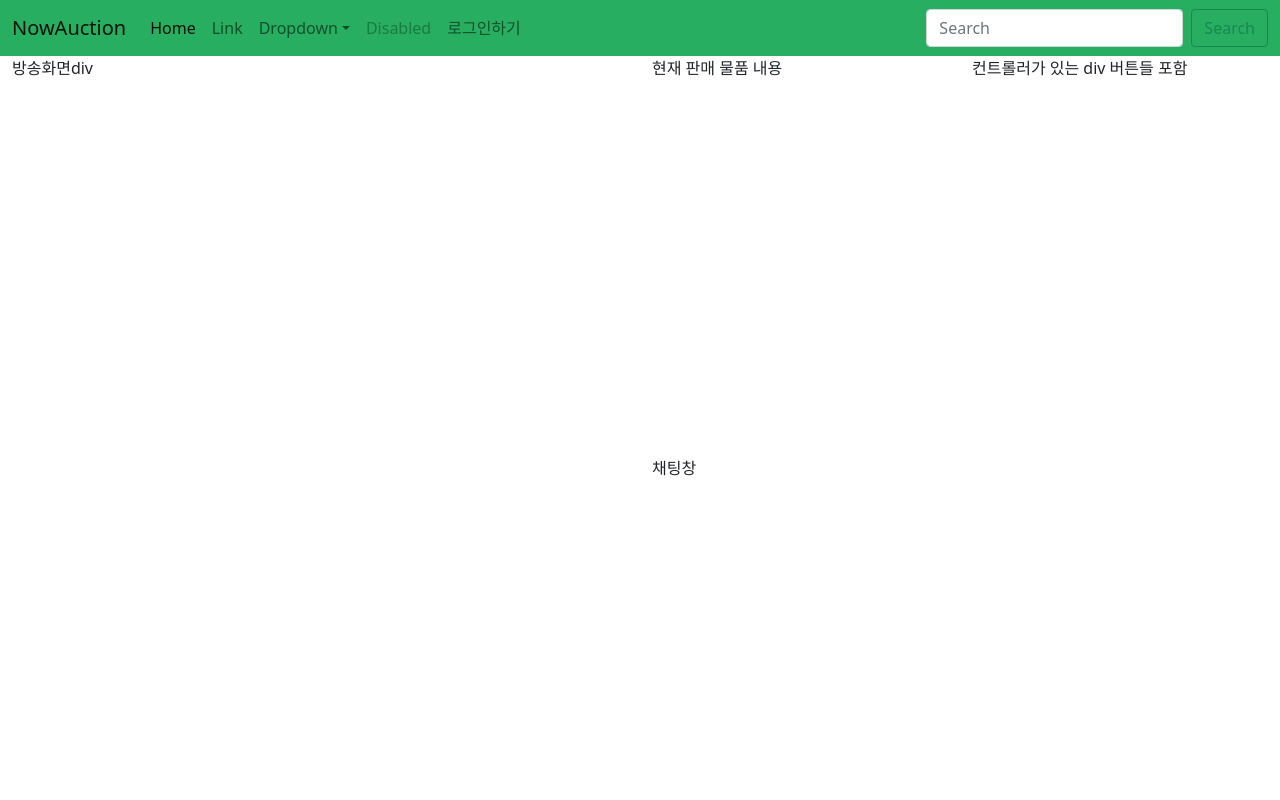
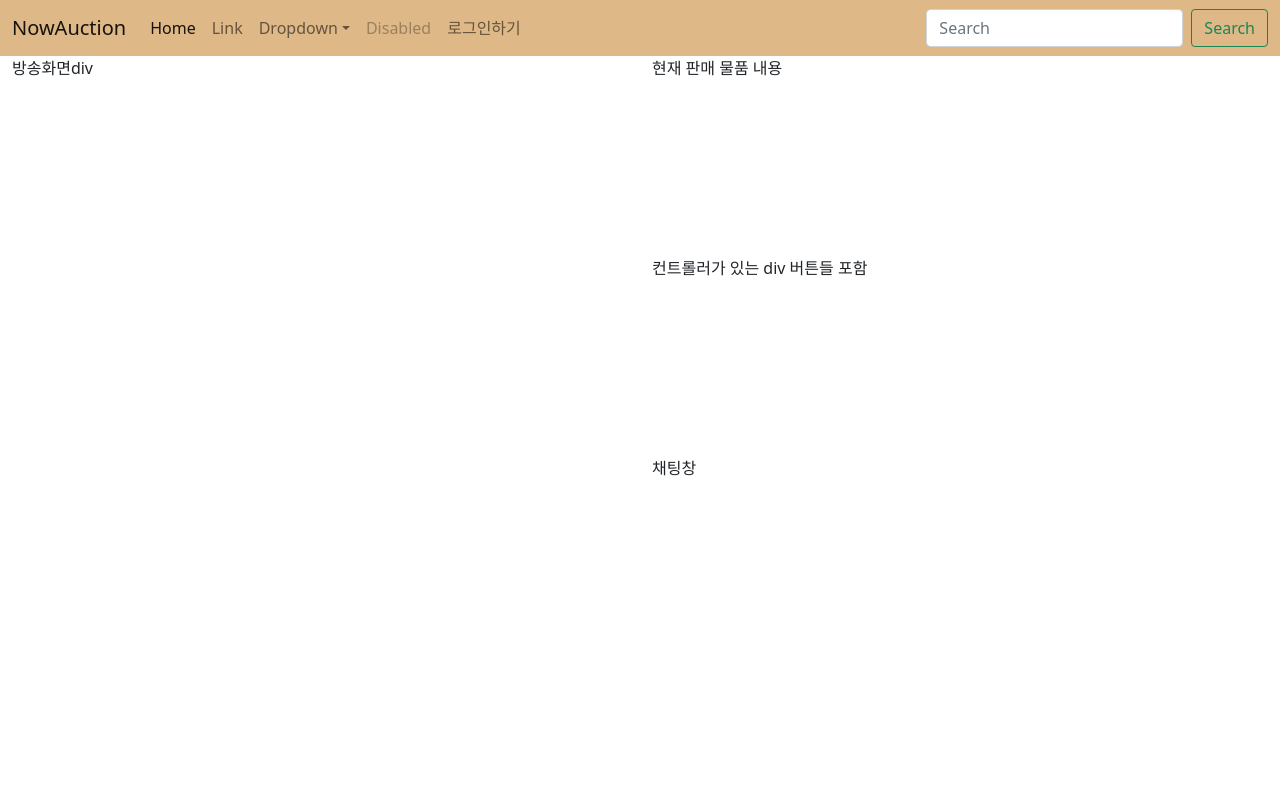
Before and after one commit to ddpound/nowauctionf, a React (Create React App) app: page /chat-room/1 in a window 1280 px wide. Shown: the top 800 px of the page. Built offline with nearby package versions, Linux system fonts and the light colour scheme.

Commit message:
테마색 변경

```diff
--- a/src/components/footerandheader/Header.scss
+++ b/src/components/footerandheader/Header.scss
@@ -4,6 +4,6 @@
 @import "../../../node_modules/bootstrap/scss/bootstrap";
 
 header{
-    background-color: #27AE60;
+    background-color: burlywood;
     color: black;
 }
--- a/src/pages/ChatRoom.jsx
+++ b/src/pages/ChatRoom.jsx
@@ -10,8 +10,8 @@ export default function ChatRoom(props) {
         <div class="col-sm vh-100 min-vh-60">방송화면div</div>
         <div class="col-sm">
           <div class="row h-50">
-            <div class="col-sm">현재 판매 물품 내용</div>
-            <div class="col-sm">컨트롤러가 있는 div 버튼들 포함</div>
+            <div class="row-sm">현재 판매 물품 내용</div>
+            <div class="row-sm">컨트롤러가 있는 div 버튼들 포함</div>
           </div>
           <div class="row h-50">
             <div class="col-sm">채팅창</div>
```
